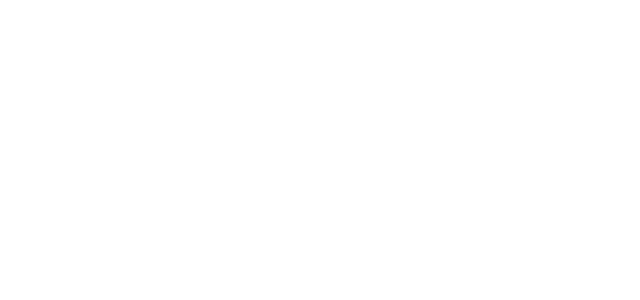
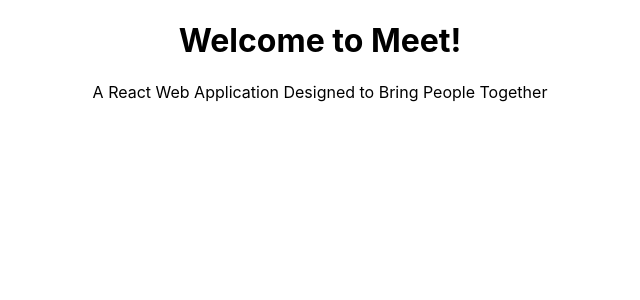
Before and after one commit to ChristianNikodemus/meet, a React (Create React App) app: page / in a window 1280 px wide. Shown: the top 300 px of the page, without its empty margins (320-960 px from the left). Built offline with nearby package versions, Linux system fonts and the light colour scheme; the HTML template or start-up script is replaced by a standard one.

Commit message:
Added content to App

```diff
--- a/src/App.js
+++ b/src/App.js
@@ -4,7 +4,8 @@
 function App() {
   return (
     <div className="App">
-
+      <h1>Welcome to Meet!</h1>
+      <p>A React Web Application Designed to Bring People Together</p>
     </div>
   );
 }
```
